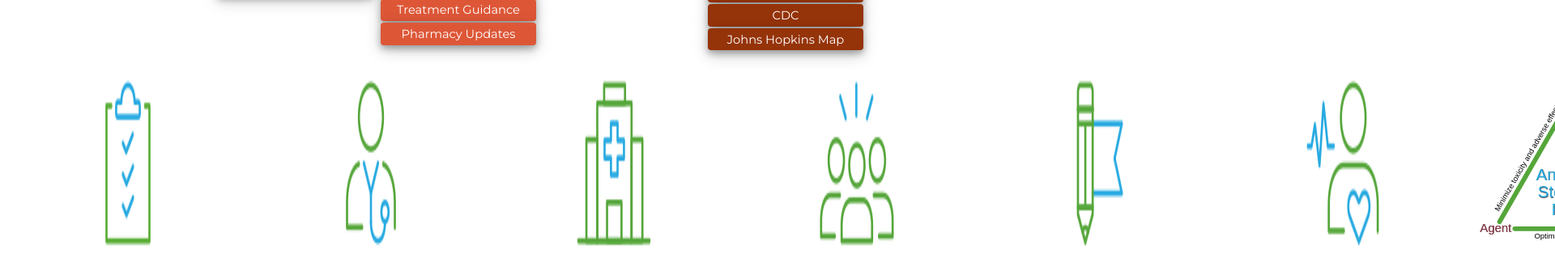
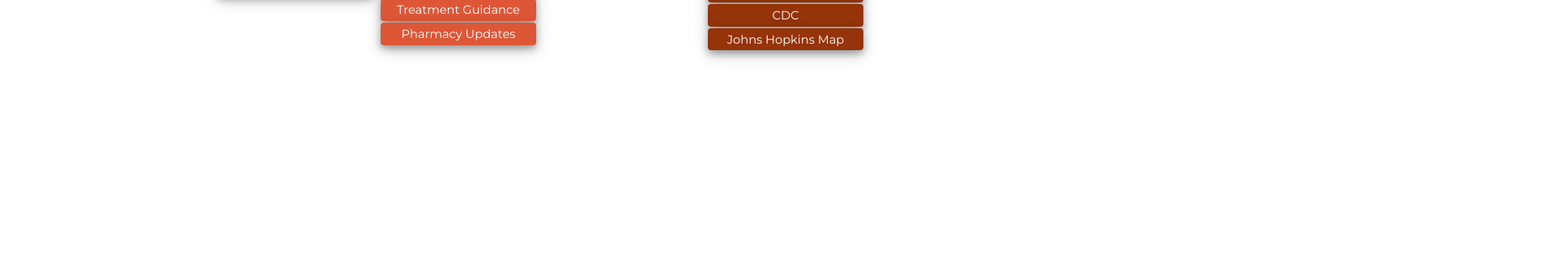
Before and after one commit to pharmot/rx-launchpad, a plain HTML site: page index.html in a window 1280 px wide. Shown: the part 627-951 px from the top of the page at 81% size, 1920 px wide, since content can reach past the window. After the commit the page ends 800 px from the top, so only its background shows below. Drawn offline with nearby package versions, Linux system fonts and the light colour scheme.

Commit message:
Remove temporary icons

```diff
--- a/index.html
+++ b/index.html
@@ -121,15 +121,6 @@
       <a class="btn covid-ext" href="https://coronavirus.jhu.edu/map.html">Johns Hopkins Map</a>
     </div>
   </div>
-  <div style="display:flex">
-    <img src="icons/Chart-vmfh-wide.png" width="300">
-    <img src="icons/Healthcare Professional-vmfh-wide.png" width="300">
-    <img src="icons/Hospital-vmfh-wide.png" width="300">
-    <img src="icons/Inclusiveness-vmfh-wide.png" width="300">
-    <img src="icons/Learning-vmfh-wide.png" width="300">
-    <img src="icons/Patient-vmfh-wide.png" width="300">
-    <img src="icons/vmfh-asp-new.svg" width="300">
-  </div>
   <script src='https://cdnjs.cloudflare.com/ajax/libs/jquery/3.4.1/jquery.min.js'></script>
   <script src='launchpad.js'></script>
 </body>
```
